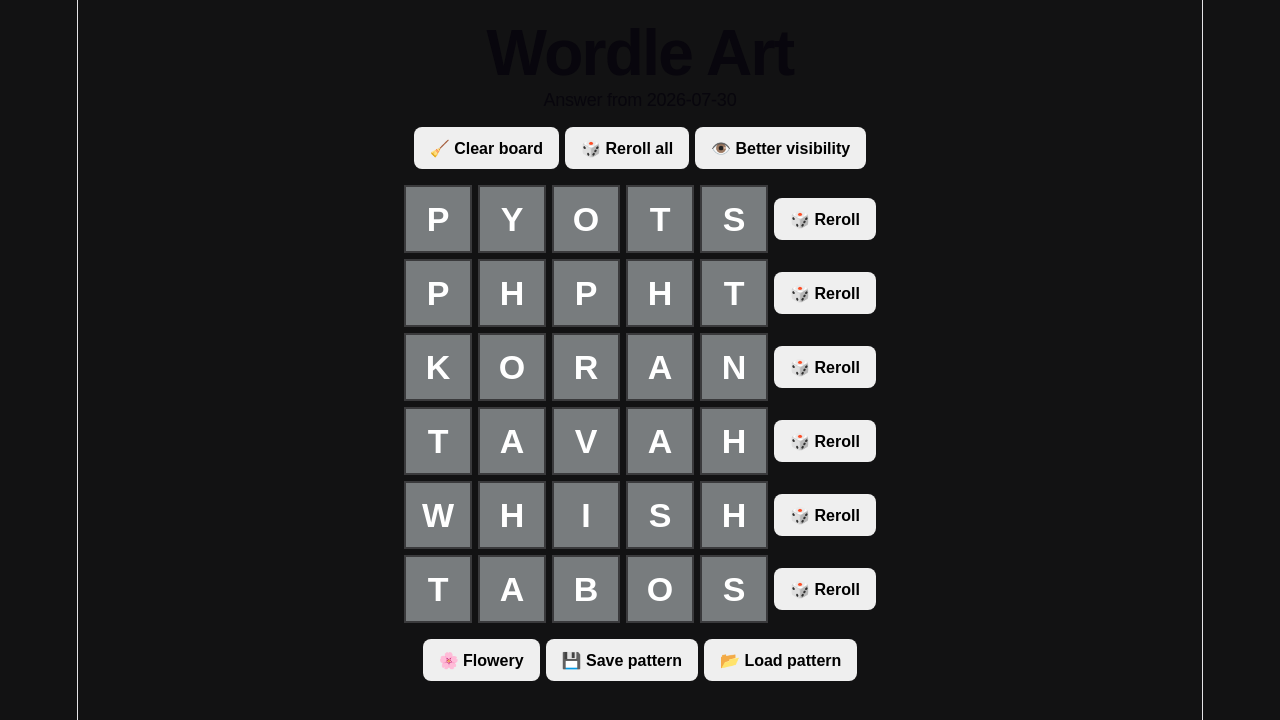
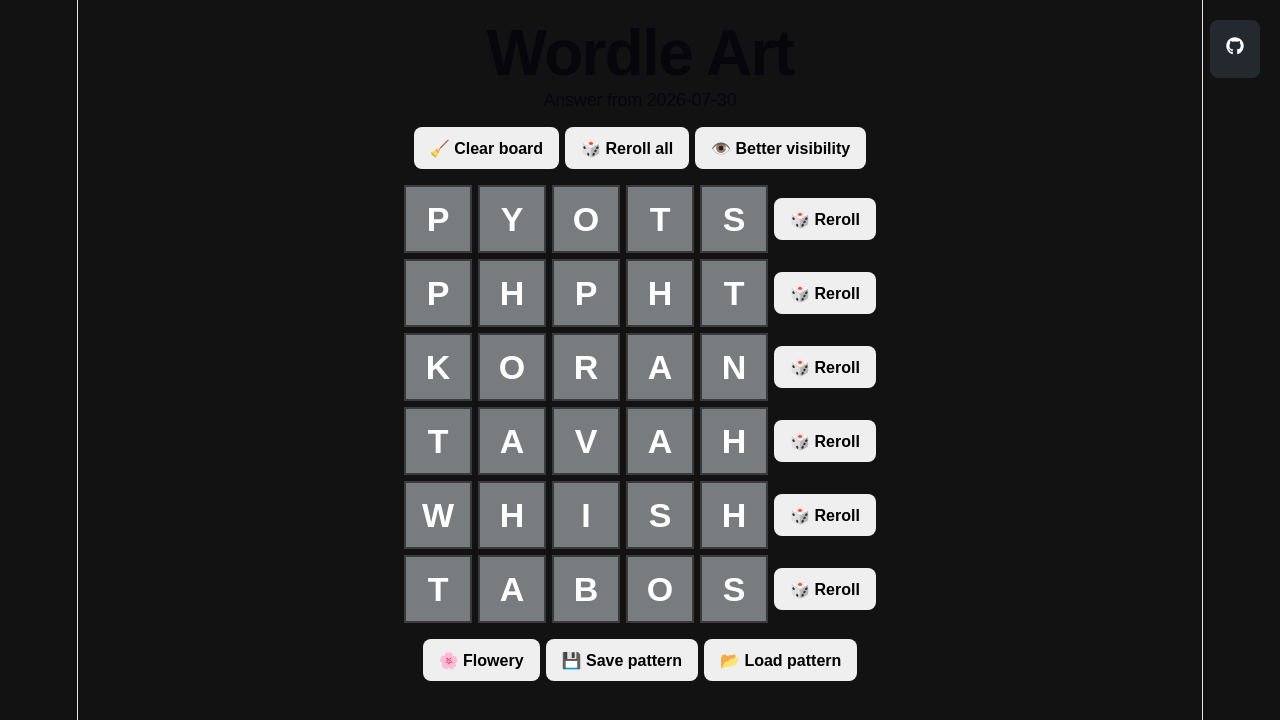
Before and after one commit to 3m-code/wordle-art, a React (Vite) app: page / in a window 1280 px wide. Shown: the top 720 px of the page. Built offline with nearby package versions, Linux system fonts and the light colour scheme.

Commit message:
small ui changes

```diff
--- a/package.json
+++ b/package.json
@@ -11,7 +11,8 @@
   },
   "dependencies": {
     "react": "^19.2.7",
-    "react-dom": "^19.2.7"
+    "react-dom": "^19.2.7",
+    "react-icons": "^5.7.0"
   },
   "devDependencies": {
     "@babel/core": "^7.29.7",
--- a/src/App.css
+++ b/src/App.css
@@ -49,6 +49,27 @@
     align-items: center;
 }
 
+.github-button {
+    position: fixed;
+    top: 20px;
+    right: 20px;
+
+    padding: 16px 16px;
+
+    background: #24292f;
+    color: white;
+    border-radius: 8px;
+
+    transition: .15s;
+    z-index: 10;
+}
+
+
+.github-button:hover {
+    transform: translateY(-2px);
+    background: #333;
+}
+
 h1{
     font-size: 64px;
     font-weight: 600;
--- a/src/App.tsx
+++ b/src/App.tsx
@@ -2,6 +2,7 @@
 
 import {useEffect, useState} from "react";
 import type {ChangeEvent} from "react";
+import { FaGithub } from "react-icons/fa";
 
 import type {Board} from "./types/Board";
 import {CellColor} from "./types/CellColor";
@@ -214,6 +215,14 @@
 
     return (
         <div className="app">
+            <a
+                className="github-button"
+                href="https://github.com/3m-code/wordle-art"
+                target="_blank"
+                rel="noopener noreferrer"
+            >
+                <FaGithub/>
+            </a>
 
             <h1>
                 Wordle Art
```
Also changed, not shown: 1 other file (tests, documents, lock files or other folders).
